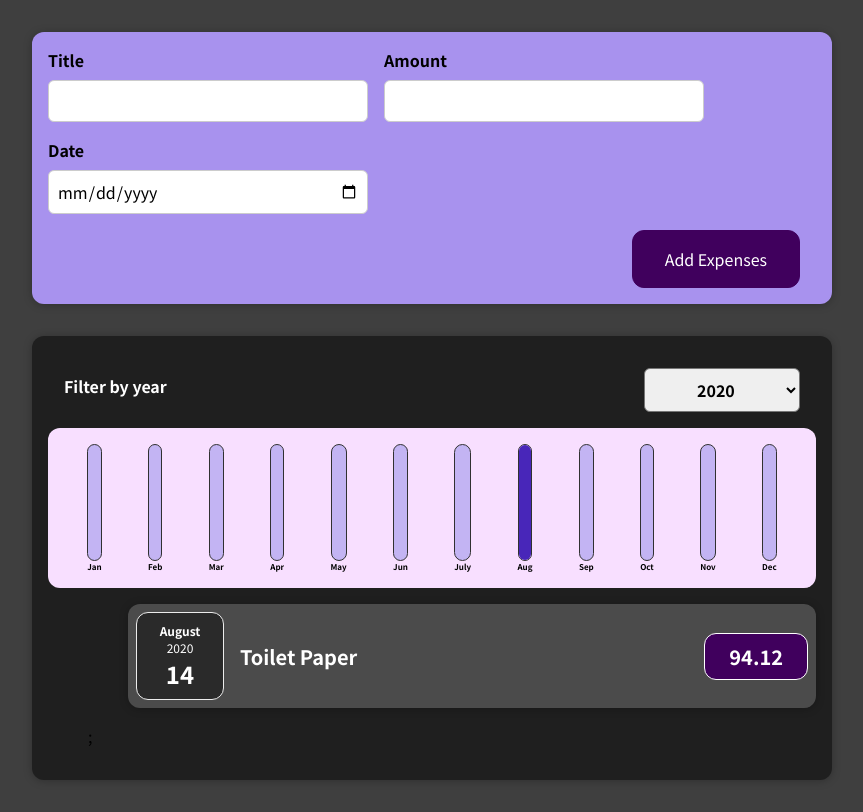
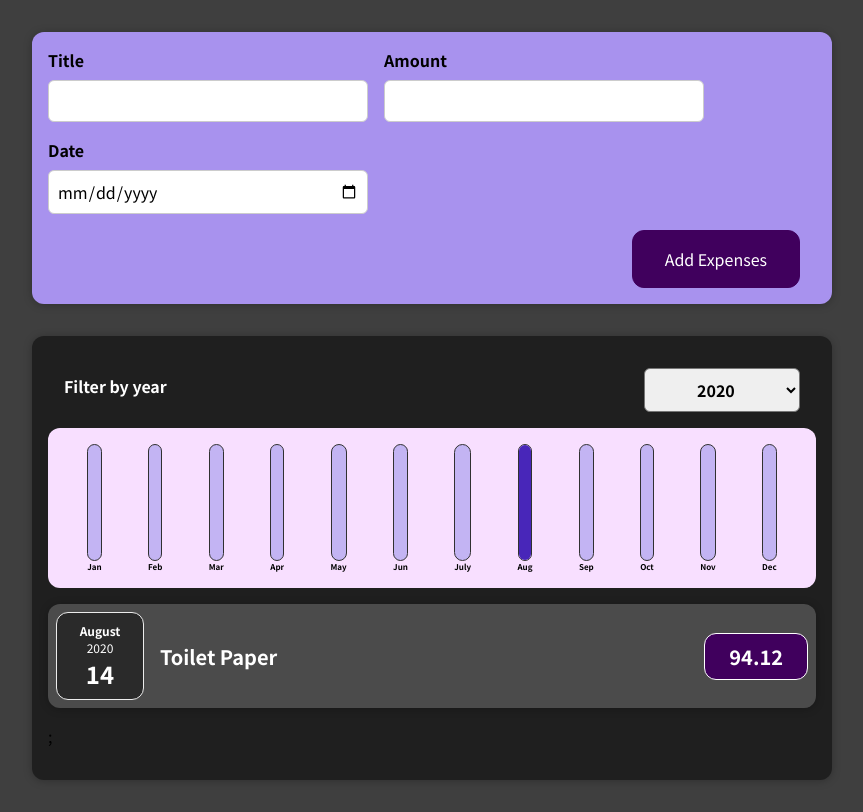
Before and after one commit to Ivandamien/expense_tracker, a React (Create React App) app: page / in a window 1280 px wide. Shown: the whole page, without its empty margins (208-1071 px from the left). Built offline with nearby package versions, Linux system fonts and the light colour scheme.

Commit message:
Minor bug fixes

```diff
--- a/src/components/Expenses/ExpenseItem.js
+++ b/src/components/Expenses/ExpenseItem.js
@@ -8,17 +8,17 @@ const ExpenseItem = (props) => {
 
 
     return (
-        <ul>
 
-
-        <Card className="expense-item">
+<li>
+            <Card className="expense-item">
             <ExpenseDate date={props.date} />
             <div className="expense-item__description">
                 <h2>{ props.title}</h2>
                 <div className="expense-item__price">{ props.amount}</div>
             </div>
             </Card>
-        </ul>
+            </li>
+
     );
 };
 
--- a/src/components/Expenses/ExpenseList.css
+++ b/src/components/Expenses/ExpenseList.css
@@ -1,4 +1,4 @@
-.expense-list {
+.expenses-list {
     list-style: none;
     padding: 0;
 }
```
